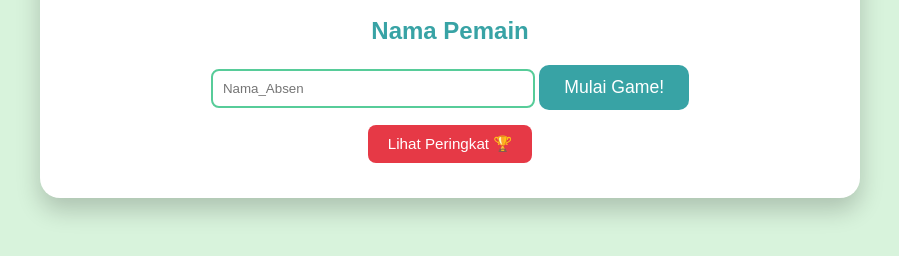
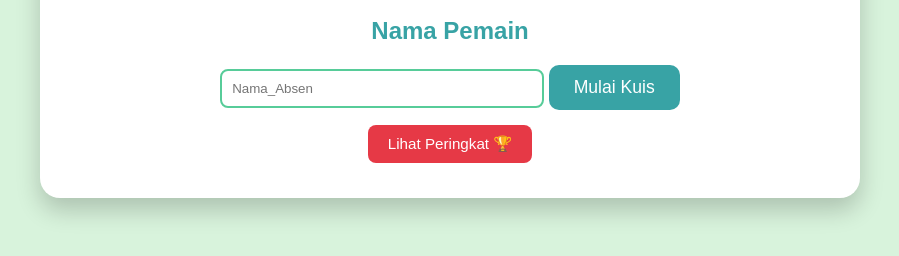
Before and after one commit to Jankovic835/Kuis-biologi, a plain HTML site: page index.html in a window 1280 px wide. Shown: the part 350-606 px from the top of the page, without its empty margins (190-1089 px from the left). Drawn offline with Linux system fonts and the light colour scheme.

Commit message:
Update index.html

```diff
--- a/index.html
+++ b/index.html
@@ -183,7 +183,7 @@
     <div id="start-screen">
         <h2> Nama Pemain</h2>
         <input type="text" id="name-input" placeholder="Nama_Absen" maxlength="20">
-        <button id="start-button" onclick="startQuiz()">Mulai Game!</button>
+        <button id="start-button" onclick="startQuiz()">Mulai Kuis</button>
         <br>
         <button id="view-ranking-button" onclick="promptPassword()">Lihat Peringkat 🏆</button>
     </div>
```
